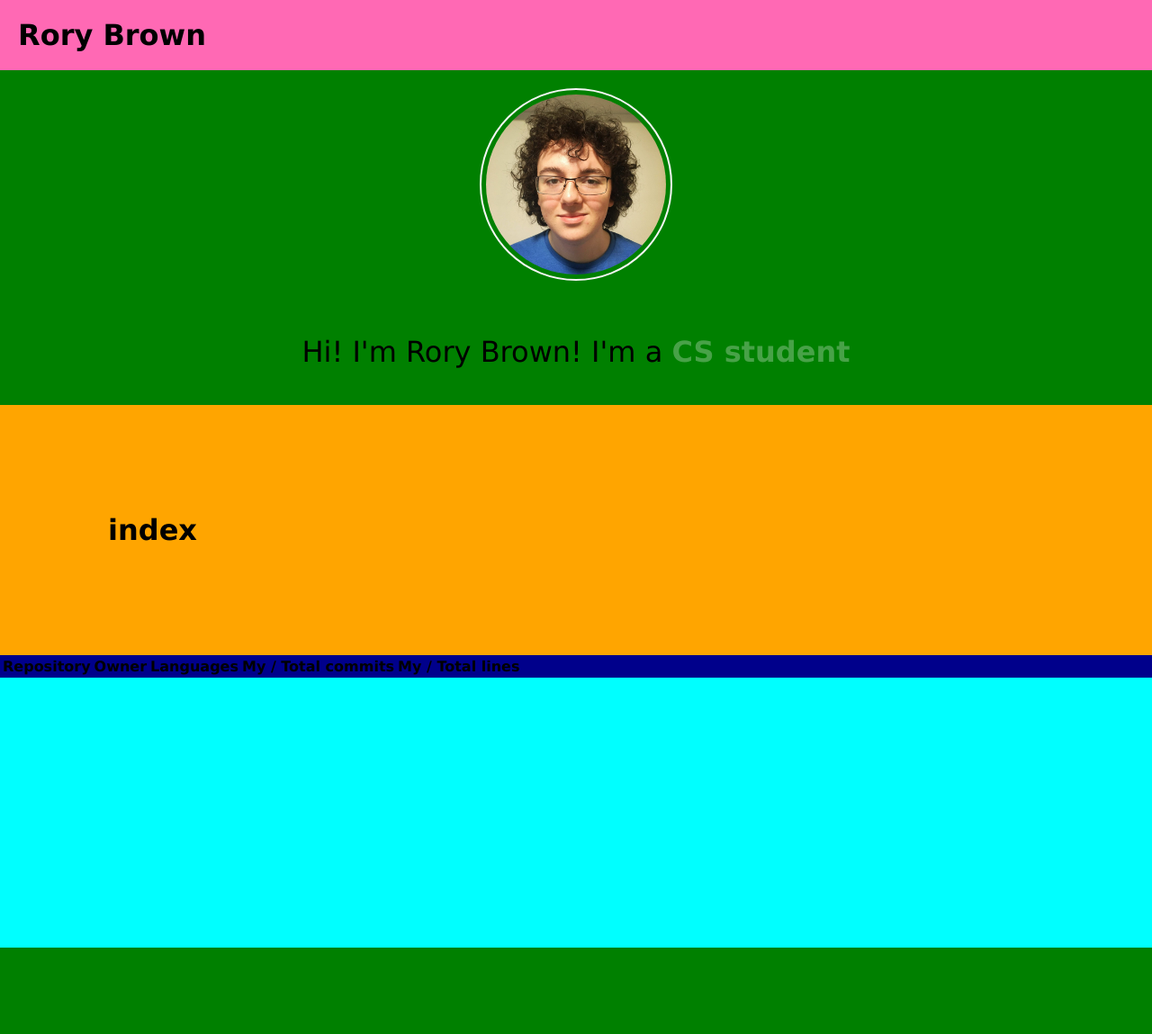
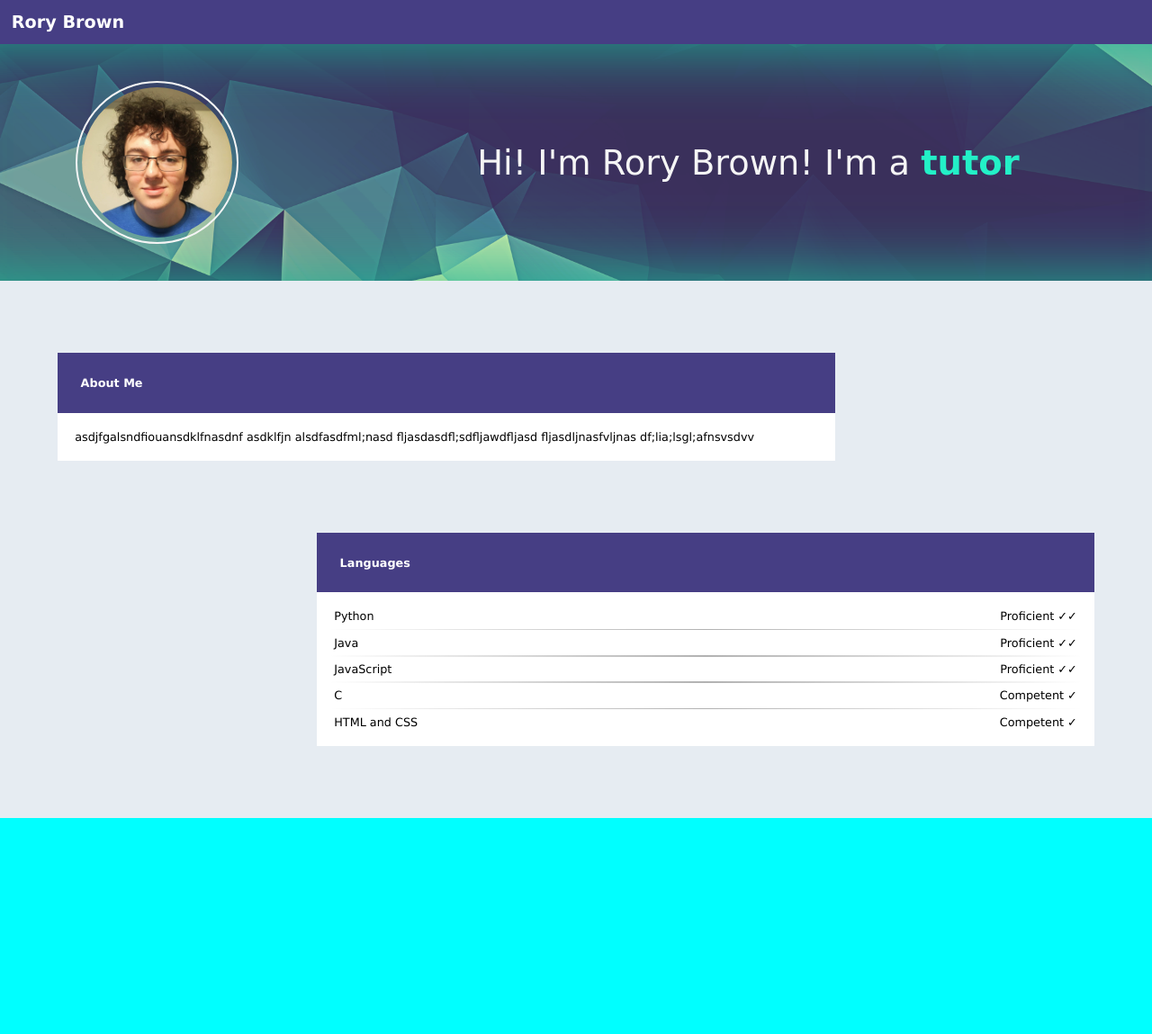
Before and after one commit to rory660/rorybrown.info, a Flask app: page / in a window 1280 px wide. Shown: the whole page at 90% size. Before the commit the page ends 1053 px from the top, so only its background shows below. Run offline with Flask 2, Linux system fonts and the light colour scheme; lists and menus that the app fills with data are empty; some libraries are stand-ins or nearby versions.

Commit message:
more front page work

```diff
--- a/app/static/styles/master.css
+++ b/app/static/styles/master.css
@@ -1,96 +1,269 @@
 * {
     font-family: Verdana, Geneva, Tahoma, sans-serif;
+}
+
+html {
+    font-size: 2vw;
 }
 
 body{
     margin: 0;
     padding: 0;
+    width: 100vw;
+    overflow-x: hidden;
+}
+
+i {
+    color: #463E84;
 }
 
 h1{
     margin: 0;
-    padding: 20px;
+    padding: 3vw;
+    font-size: 4.5rem;
+}
+
+h2{
+    margin: 0;
+    padding: 1vw;
+    font-size: 2rem;
+}
+
+p{
+    margin: 1rem;
+    font-size: 2rem;
+}
+
+hr {
+    border: 0;
+    height: 0.2vh;
+    background-image: linear-gradient(to right, rgba(0, 0, 0, 0), rgba(0, 0, 0, 0.3), rgba(0, 0, 0, 0));
 }
 
 .navbar {
-    width: 100%;
-    background-color: hotpink;
+    width: 100vw;
+    background-color: #463E84;
+    color: white;
+    z-index: 100;
 }
 
 .footer {
-    height: 300px;
+    height: 30vh;
     width: 100%;
     background-color: cyan;
 }
 
 .page {
-    width: 100%;
+    z-index: 1;
+    width: 100vw;
+    height: auto;
     background-color: darkblue;
 }
 
 .content {
-    padding: 100px;
-    background-color: orange;
+    padding: 5vw;
+    background-color: #E6ECF2;
+}
+
+.cards {
+    margin: 0;
+    padding: 0;
+
+    display: grid;
+    grid-template-columns: 100%;
+    grid-template-areas:
+        "bioCard"
+        "languagesCard";
+
+    row-gap: 5vw;
+}
+
+.bioCard{
+    grid-area: bioCard;
+}
+
+.languagesCard{
+    grid-area: languagesCard;
+}
+
+.languagesList>p{
+    position: relative;
+}
+
+.card {
+    background-color: white;
+    padding: 0;
+    width: 100%;
+    height: auto;
+}
+
+.card>h2{
+    color: white;
+    background-color: #463E84;
+    padding: 5vw;
+}
+
+.cardContent {
+    padding: 1vw;
 }
 
 .splash{
     width: 100%;
-    height:800px auto;
+    height: auto;
     background-color: green;
-
+    background-image: url("/static/img/splash.png");
+    background-position: 0 0;
+    background-size: 150vh;
     display: grid;
-    grid-template-columns: auto;
+    grid-template-columns: 100%;
     grid-template-areas:
         "splashFace"
         "splashHeading";
-    justify-items: center;
+    row-gap: 5vh;
+    padding-top: 5vh;
+    padding-bottom: 5vh;
+    box-shadow:
+        inset 0 10vh 10vh -10vh rgb(27, 180, 150),
+        inset 0 -10vh 10vh -10vh rgb(27, 180, 150);
 }
 
 .splash>*{
-    margin: 20px;
+    margin: 2vw;
+    justify-self: center;
 }
 
 .splash>.face{
     grid-area: splashFace;
 }
 
-.splash>h1{
+.tagline{
+    grid-area: splashHeading;
+    width: 85vw;
+    height: auto;
+}
+
+.tagline>h1{
     font-weight: 500;
-    grid-area: splashHeading;
+    text-align: left;
+    color: whitesmoke;
 }
 
 .face{
-    width: 200px;
-    height: 200px;
+    width: 35vw;
+    height: 35vw;
     border-radius: 100%;
     border-style: solid;
     border-color: whitesmoke;
-    border-width: 2px;
-    padding: 5px;
+    border-width: 0.5vw;
+    padding: 1vw;
 }
 
 .jobText{
-    font-weight: 800;
-    animation: fastFade 5s infinite;
+    font-weight: 700;
+    animation: fastFade 6s infinite;
+}
+
+.alignRight{
+    position: absolute;
+    text-align: right;
+    right: 0;
 }
 
 @keyframes fastFade{
-    0%{color: whitesmoke;}
-    20%{color: whitesmoke;}
+    0%{color: #23F0C7;}
+    20%{color: #23F0C7;}
     30%{color: transparent;}
-    40%{color: whitesmoke;}
-    100%{color: whitesmoke;}
+    40%{color: #23F0C7;}
+    100%{color: #23F0C7;}
 }
 
 .jobText::after{
     content: "programmer";
-    animation: jobTextChange 20s infinite;
+    animation: jobTextChange 18s infinite;
 }
 
 @keyframes jobTextChange{
     0% {content: "programmer";}
-    25% {content: "tutor";}
-    50% {content: "CS student";}
-    75% {content: ""}
+    33% {content: "tutor";}
+    66% {content: "CS student";}
     100%{content: "programmer";}
 }
+
+@media screen and (min-width: 768px) {
+    html{
+        font-size: 0.5vw;
+    }
+
+    h1{
+        margin: 0;
+        padding: 1vw;
+        font-size: 3rem;
+    }
+
+    h2{
+        margin: 0;
+        padding: 1vw;
+        font-size: 2rem;
+    }
+
+    .content{
+        padding-top: 10vh;
+        padding-bottom: 10vh;
+    }
+
+    .cards {
+        margin: 0;
+        padding: 0;
+        display: grid;
+        grid-template-columns: 1fr 2fr 1fr;
+        grid-template-areas:
+            "bioCard bioCard ."
+            ". languagesCard languagesCard";
+
+        row-gap: 10vh;
+    }
+
+    .card>h2{
+        color: white;
+        background-color: #463E84;
+        padding: 2vw;
+    }
+
+
+
+    .splash{
+        background-size: 100vw;
+        grid-template-columns: 1fr 1fr 3fr 2fr 1fr;
+        grid-template-areas:
+            ". splashFace . splashHeading .";
+
+        justify-content: space-evenly;
+        align-items: center;
+
+        padding-top: 2vh;
+        padding-bottom: 2vh;
+    }
+
+    .face{
+        width: 13vw;
+        height: 13vw;
+        border-width: 0.2vw;
+        padding: 0.4vw;
+    }
+
+    .tagline{
+        grid-area: splashHeading;
+        width: 55vw;
+        height: auto;
+    }
+
+    .tagline>h1{
+        font-size: 6rem;
+        font-weight: 500;
+        text-align: left;
+        color: whitesmoke;
+        position: relative;
+        left: 2vw;
+    }
+
+}
--- a/app/templates/base.html
+++ b/app/templates/base.html
@@ -4,8 +4,11 @@
         <meta charset="UTF-8">
         <meta name="viewport" content="width=device-width, initial-scale=1.0">
         <meta http-equiv="X-UA-Compatible" content="ie=edge">
+        <link rel="stylesheet" href="https://cdn.rawgit.com/konpa/devicon/df6431e323547add1b4cf45992913f15286456d3/devicon.min.css">
+
+        <link rel="stylesheet" type="text/css", href="{{ url_for('static', filename='styles/master.css')}}">
+
         <title>Rory Brown</title>
-        <link rel="stylesheet" type="text/css", href="{{ url_for('static', filename='styles/master.css')}}">
     </head>
 
     <body>
--- /dev/null
+++ b/app/templates/bio.html
@@ -0,0 +1,6 @@
+<div class = "card bioCard">
+        <h2>About Me</h2>
+        <p class = "cardContent bio">
+            asdjfgalsndfiouansdklfnasdnf asdklfjn alsdfasdfml;nasd fljasdasdfl;sdfljawdfljasd fljasdljnasfvljnas df;lia;lsgl;afnsvsdvv
+        </p>
+</div>
--- a/app/templates/index.html
+++ b/app/templates/index.html
@@ -3,13 +3,18 @@
 {% block content %}
 
 <div class = "splash">
-    <h1>Hi! I'm Rory Brown! I'm a <span class = "jobText"></span></h1>
+    <div class = "tagline">
+        <h1>Hi! I'm Rory Brown! I'm a <span class = "jobText"></span></h1>
+    </div>
     <img class = "face" src="{{ url_for('static', filename='img/face.jpg')}}">
 </div>
 <div class = "content">
-        <h1>index</h1>
+    <div class = "cards">
+        {% include "languages.html" %}
+        {% include "bio.html" %}
+    </div>
 </div>
 
 
-{% include "portfolio.html" %}
+
 {% endblock %}
--- /dev/null
+++ b/app/templates/languages.html
@@ -0,0 +1,14 @@
+<div class = "card languagesCard">
+    <h2>Languages</h2>
+    <div class = "cardContent languagesList">
+        <p><span><i class="devicon-python-plain"></i> Python</span> <span class = "alignRight">Proficient ✓✓</span></p>
+        <hr>
+        <p><span><i class="devicon-java-plain"></i> Java</span> <span class = "alignRight">Proficient ✓✓</span></p>
+        <hr>
+        <p><span><i class="devicon-javascript-plain"></i> JavaScript</span> <span class = "alignRight">Proficient ✓✓</span></p>
+        <hr>
+        <p><span><i class="devicon-c-plain"></i> C</span> <span class = "alignRight">Competent ✓</span></p>
+        <hr>
+        <p><span><i class="devicon-html5-plain"></i> <i class="devicon-css3-plain"></i> HTML and CSS</span> <span class = "alignRight">Competent ✓</span></p>
+    </div>
+</div>
--- a/site.py
+++ b/site.py
@@ -1,2 +1,2 @@
 from app import app
-app.run()
+app.run(host = "0.0.0.0")
```
Also changed, not shown: app/static/img/splash.png (added).
